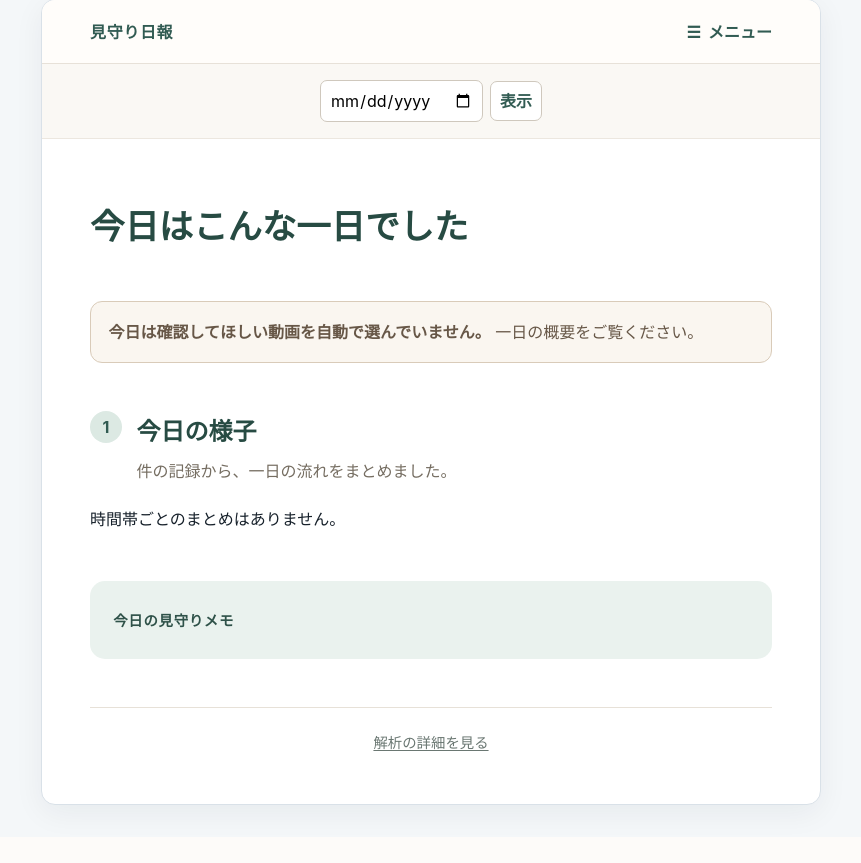
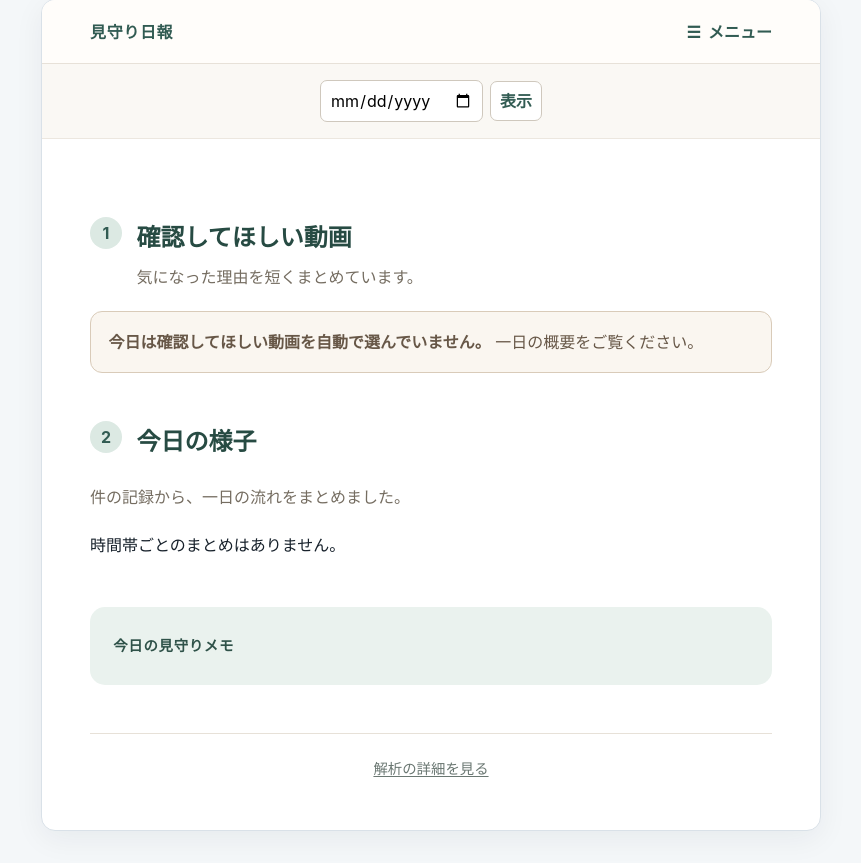
Before and after one commit to Yoto/reolink-daily-observer, a FastAPI app: template viewer/templates/report.html in a window 1280 px wide. Shown: the part 33-896 px from the top of the page, without its empty margins (209-1070 px from the left). Before the commit the page ends 855 px from the top, so only its background shows below. Run offline with FastAPI, Linux system fonts and the light colour scheme; the template is opened without the code that fills it, so the values that code supplies are empty.

Commit message:
Adjust family report section layout

```diff
--- a/viewer/static/viewer.css
+++ b/viewer/static/viewer.css
@@ -43,18 +43,19 @@ th,td { padding:.6rem; border-bottom:1px solid var(--line); text-align:left; ver
 .family-report .date-navigation a { font-weight:650; text-decoration:none; }
 .family-report input,.family-report button { border:1px solid #cfc8bd; border-radius:7px; background:white; }
 .family-report button { cursor:pointer; color:#315b52; font-weight:650; }
-.family-header { padding:3.4rem 0 1rem; }
-.family-header .eyebrow { margin:0 0 .65rem; color:#756d61; font-size:.93rem; font-weight:650; letter-spacing:.04em; }
-.family-header h1 { margin:0 0 1.1rem; color:#274b43; font-family:"Yu Mincho","Hiragino Mincho ProN",serif; font-size:2.15rem; line-height:1.4; }
-.family-header .lead { margin:0; font-size:1.07rem; line-height:1.9; }
+.family-header { padding:3.4rem 0 0; }
+.family-header .eyebrow { margin:0 0 .65rem; color:#756d61; font-size:1.5rem; font-weight:650; letter-spacing:.04em; }
+.family-report .lead { margin:0; font-size:1.07rem; line-height:1.9; }
 .family-status { margin:1rem 0 2.75rem; padding:1rem 1.1rem; border-radius:12px; }
 .family-status.all-clear { border:1px solid #bfd8cb; background:#f0f7f3; color:#315e4d; }
 .family-status.attention-present { border:1px solid #e0c7a6; background:#fff8ed; color:#77502c; }
 .family-status.gentle { border:1px solid #d9cbb9; background:#faf6f0; color:#675747; }
 .family-report section { margin-top:3rem; }
+.family-report .attention-section { margin-top:1.5rem; }
 .family-report h2 { margin:0; padding:0; border:0; color:#274b43; font-size:1.5rem; }
 .section-heading { display:flex; align-items:flex-start; gap:.9rem; margin-bottom:1.25rem; }
 .section-heading p { margin:.25rem 0 0; color:#756d61; }
+.section-description { margin:.25rem 0 1.25rem; color:#756d61; }
 .section-number { display:grid; flex:0 0 2rem; width:2rem; height:2rem; place-items:center; margin:0 !important; border-radius:50%; background:#dce9e3; color:#315b52 !important; font-weight:750; }
 .family-attention { margin:1rem 0; padding:1.25rem; border:1px solid #ead9c3; border-radius:14px; background:#fffbf5; }
 .family-attention .event-time { display:inline-block; margin:0 0 .5rem; padding:.15rem .65rem; border-radius:999px; background:#f1dfc8; color:#71502e; font-size:.9rem; font-weight:750; }
@@ -93,7 +94,6 @@ th,td { padding:.6rem; border-bottom:1px solid var(--line); text-align:left; ver
   .topbar { margin:0 -20px; padding:0 20px; }
   .family-report .date-navigation { margin:0 -20px; padding:1rem 20px; }
   .family-header { padding-top:2.6rem; }
-  .family-header h1 { font-size:1.8rem; }
   .period { grid-template-columns:1fr; gap:.3rem; }
   .scene-grid { grid-template-columns:1fr; }
   .scene-card { display:grid; grid-template-columns:minmax(120px,42%) 1fr; }
--- a/viewer/templates/report.html
+++ b/viewer/templates/report.html
@@ -30,9 +30,13 @@
 
   <header class="family-header">
     <p class="eyebrow">{{ report.date_ja }}</p>
-    <h1>今日はこんな一日でした</h1>
-    <p class="lead">{{ report.overview }}</p>
   </header>
+
+  <section class="attention-section">
+    <div class="section-heading">
+      <p class="section-number">1</p>
+      <div><h2>確認してほしい動画</h2><p>気になった理由を短くまとめています。</p></div>
+    </div>
 
   {% if report.triage_summary.missing_count %}
   <p class="family-status gentle"><strong>一部の記録は、念のため確認対象に含めています。</strong></p>
@@ -49,11 +53,6 @@
   {% endif %}
 
   {% if report.attention_items %}
-  <section class="attention-section">
-    <div class="section-heading">
-      <p class="section-number">1</p>
-      <div><h2>確認してほしい動画</h2><p>気になった理由を短くまとめています。</p></div>
-    </div>
     {% for item in report.attention_items %}
     <article class="family-attention">
       <p class="event-time">{% if item.recording_time_display %}{{ item.recording_time_display }}{% else %}時刻不明{% endif %}</p>
@@ -67,14 +66,16 @@
       <p>{{ item.reason }}</p>
     </article>
     {% endfor %}
+  {% endif %}
   </section>
-  {% endif %}
 
   <section>
     <div class="section-heading">
-      <p class="section-number">{% if report.attention_items %}2{% else %}1{% endif %}</p>
-      <div><h2>今日の様子</h2><p>{{ report.event_count }}件の記録から、一日の流れをまとめました。</p></div>
+      <p class="section-number">2</p>
+      <div><h2>今日の様子</h2></div>
     </div>
+    <p class="lead">{{ report.overview }}</p>
+    <p class="section-description">{{ report.event_count }}件の記録から、一日の流れをまとめました。</p>
 
     {% if report.time_periods %}
     <div class="period-list">
@@ -90,7 +91,7 @@
   {% if report.scenes %}
   <section>
     <div class="section-heading">
-      <p class="section-number">{% if report.attention_items %}3{% else %}2{% endif %}</p>
+      <p class="section-number">3</p>
       <div><h2>今日の場面</h2><p>一日の様子が伝わる場面を選びました。</p></div>
     </div>
     <div class="scene-grid">
```
Also changed, not shown: tests/test_viewer.py (+11 -0 lines).
